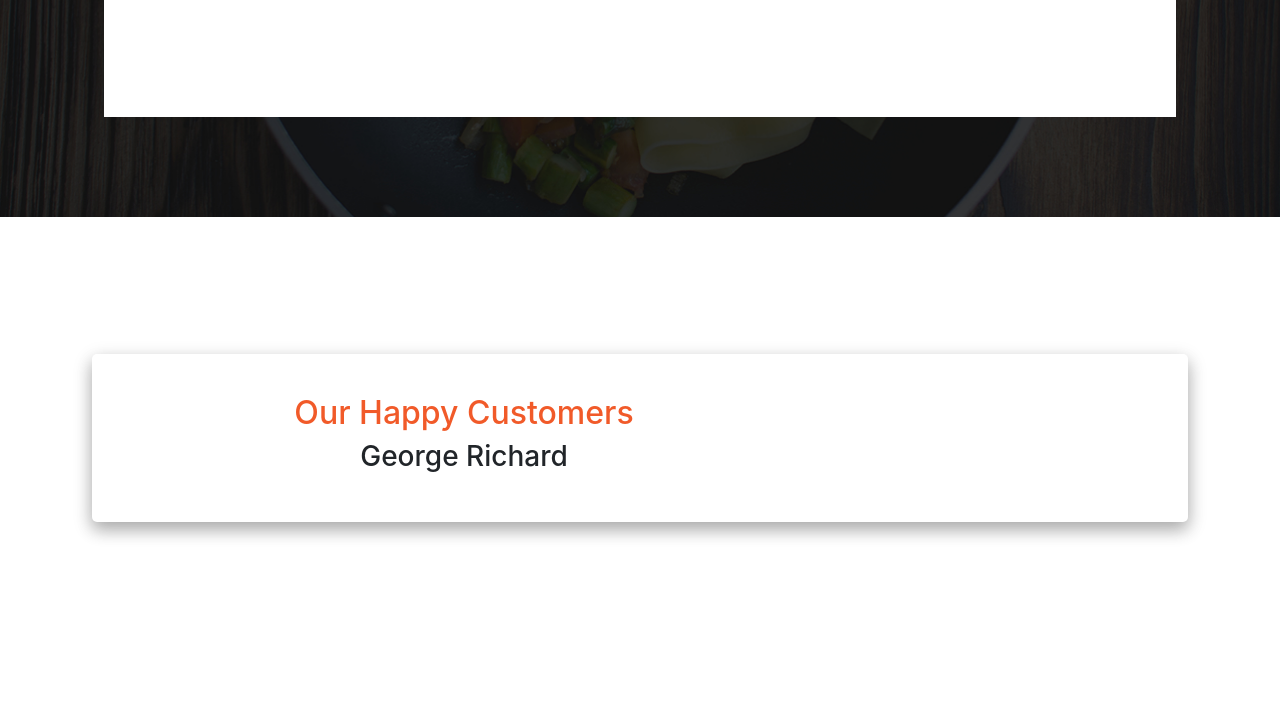
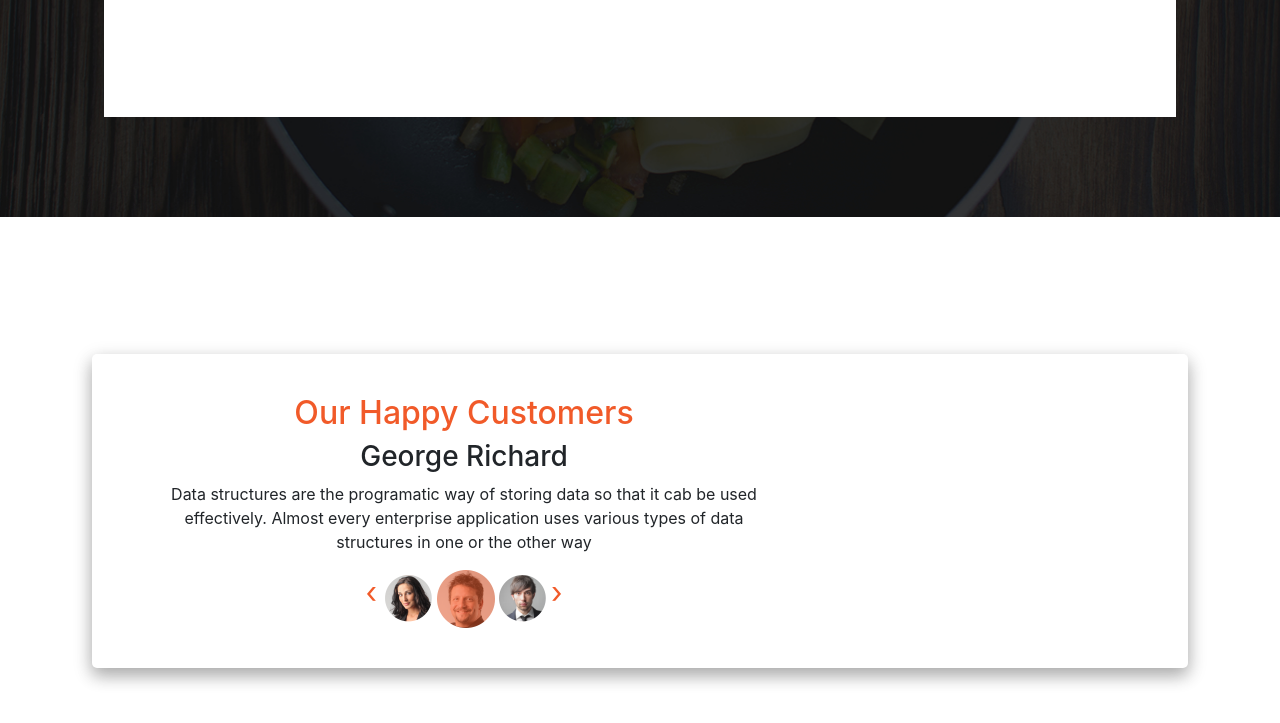
Before and after one commit to ramza007/Anita-Kitchen, a plain HTML site: page index.html in a window 1280 px wide. Shown: the part 2725-3448 px from the top of the page. Before the commit the page ends 3384 px from the top, so only its background shows below. Drawn offline with Linux system fonts and the light colour scheme.

Commit message:
added George's info and profile bubbles

```diff
--- a/index.html
+++ b/index.html
@@ -134,5 +134,13 @@
             <div id="article">
               <h2 id="articleh2">Our Happy Customers</h2>
               <h3>George Richard</h3>
+              <p>Data structures are the programatic way of storing data so that it cab be used effectively. Almost every enterprise application uses various types of data structures in one or the other way</p>
+              <span style="font-size:30px;color:#F15A29;"> &#8249; </span>
+              <img src="images/customers/p1.png" class="img-responsive" style="display:inline" alt="fastfood" width="" height="">
+              <img src="images/customers/p2.png" class="img-responsive" style="display:inline" alt="fastfood" width="" height="">
+              <img src="images/customers/p3.png" class="img-responsive" style="display:inline" alt="fastfood" width="" height="">
+              <span style="font-size:30px;color:#F15A29;"> &#8250;</span>
+              </div>
+              </div>
   </body>
 </html>
```
